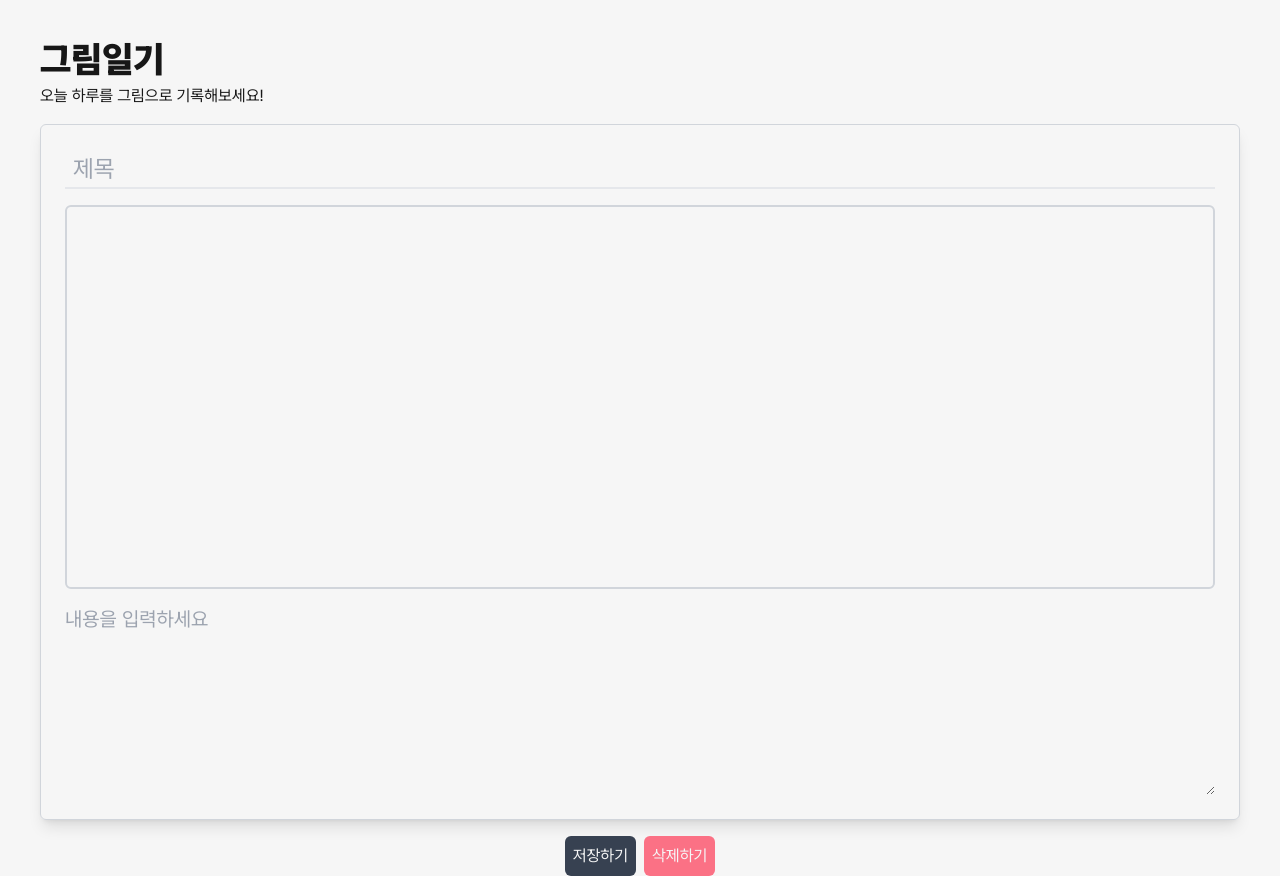
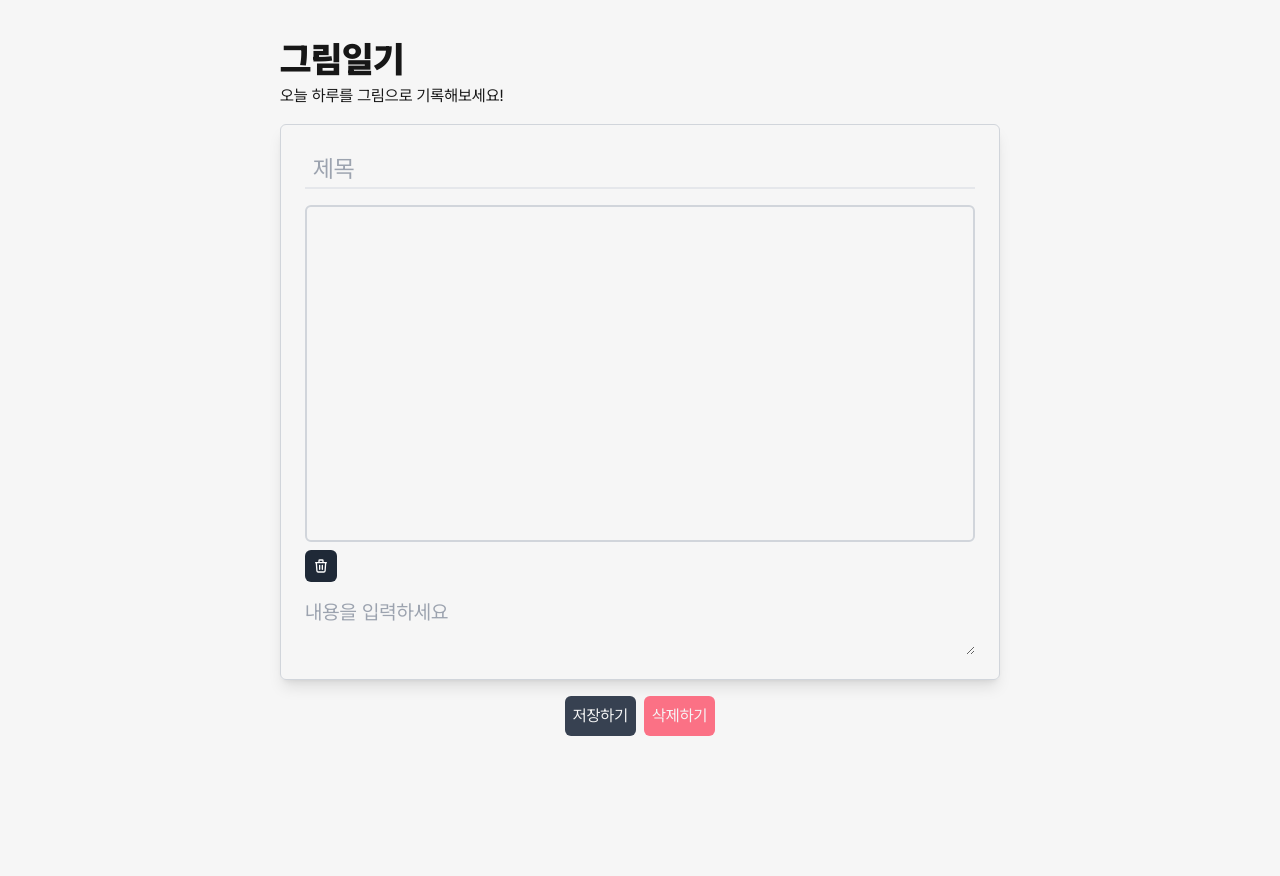
Before and after one commit to root-zero-o/picture-diary, a Next.js app: page / in a window 1280 px wide. After the commit the page ends 800 px from the top, so only its background shows below. Built offline with nearby package versions, Linux system fonts and the light colour scheme.

Commit message:
add: 아이콘 세팅- react-icons 사용 #3

```diff
--- a/package.json
+++ b/package.json
@@ -13,7 +13,8 @@
     "better-sqlite3": "^11.5.0",
     "next": "15.0.3",
     "react": "19.0.0-rc-66855b96-20241106",
-    "react-dom": "19.0.0-rc-66855b96-20241106"
+    "react-dom": "19.0.0-rc-66855b96-20241106",
+    "react-icons": "^5.3.0"
   },
   "devDependencies": {
     "@types/node": "^20",
--- a/src/app/page.tsx
+++ b/src/app/page.tsx
@@ -2,8 +2,11 @@ import Canvas from "@/components/Canvas";
 
 export default function Home() {
   return (
-    <div className=" flex h-screen font-pretendard">
-      <main className="w-full h-full flex flex-col items-center p-10 pb-16 gap-4">
+    <div className="flex h-screen justify-center font-pretendard">
+      <main
+        className="w-full
+       max-w-[800px] h-full flex flex-col items-center p-10 pb-16 gap-4"
+      >
         <div className="flex flex-col gap-1 w-full">
           <h1 className="font-black text-4xl">그림일기</h1>
           <h4>오늘 하루를 그림으로 기록해보세요!</h4>
@@ -20,7 +23,7 @@ export default function Home() {
           <textarea
             placeholder="내용을 입력하세요"
             spellCheck="false"
-            className="w-full h-60 bg-transparent text-xl focus:ring-0 focus:outline-none"
+            className="w-full h-full bg-transparent text-xl focus:ring-0 focus:outline-none"
           />
         </div>
         <div className="flex gap-2">
--- a/src/components/Canvas.tsx
+++ b/src/components/Canvas.tsx
@@ -1,6 +1,8 @@
 "use client";
 
 import { useCallback, useEffect, useRef, useState } from "react";
+
+import { HiOutlineTrash } from "react-icons/hi";
 
 interface Pos {
   x: number;
@@ -70,6 +72,12 @@ const Canvas = () => {
     setIsPainting(false);
   }, []);
 
+  const clear = () => {
+    if (!canvasRef.current) return;
+    const canvas = canvasRef.current;
+    canvas.getContext("2d")?.clearRect(0, 0, canvas.width, canvas.height);
+  };
+
   useEffect(() => {
     const canvas = canvasRef.current;
     if (!canvas) return;
@@ -96,8 +104,18 @@ const Canvas = () => {
   }, [startPaint, paint, exitPaint]);
 
   return (
-    <div className="w-full h-96 border-gray-300 border-2 rounded-md">
-      <canvas ref={canvasRef} id="canvas" className="w-full h-full" />
+    <div className="flex flex-col gap-2">
+      <div className="w-full h-92 border-gray-300 border-2 rounded-md">
+        <canvas ref={canvasRef} id="canvas" className="w-full h-full" />
+      </div>
+      <div className="flex">
+        <button
+          onClick={clear}
+          className="w-8 h-8 flex justify-center items-center rounded-md bg-gray-800 text-white"
+        >
+          <HiOutlineTrash />
+        </button>
+      </div>
     </div>
   );
 };
```
Also changed, not shown: 1 other file (tests, documents, lock files or other folders).
